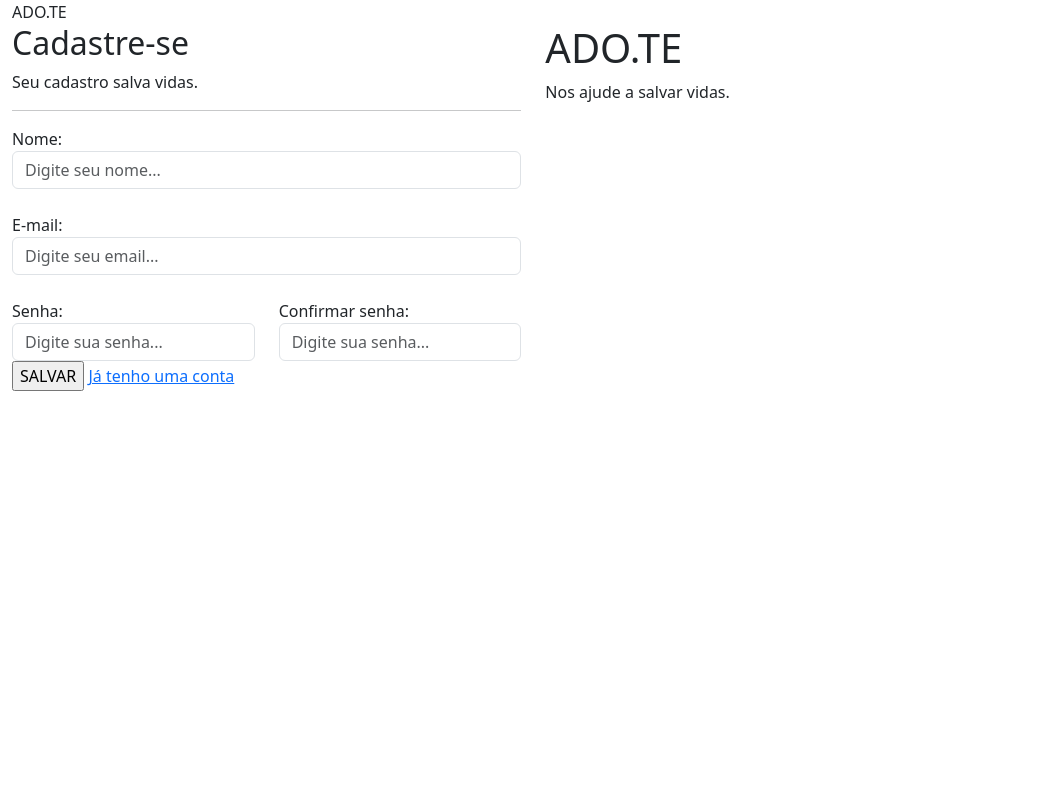
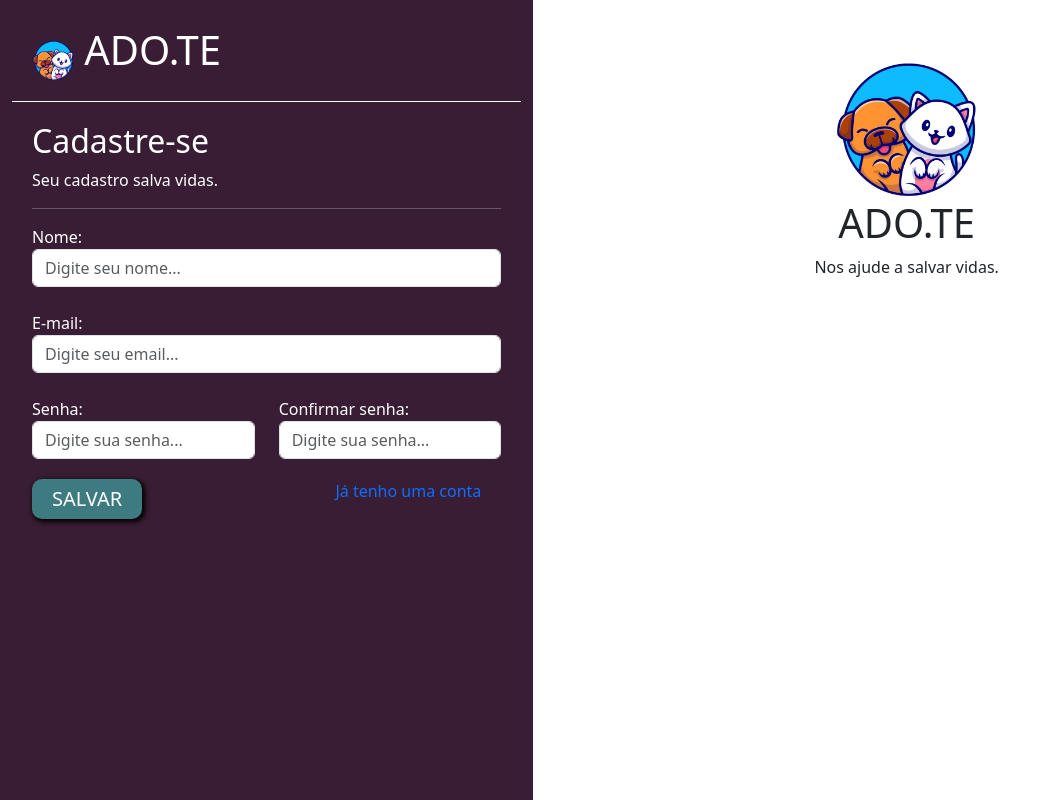
Before and after one commit to samuel-oldra/ADO.TE, a Django app: page /auth/cadastro/ in a window 1280 px wide. Shown: the whole page, without its empty margins (0-1048 px from the left). Run offline with Django 4.2, Linux system fonts and the light colour scheme.

Commit message:
Templates (cadastro)

```diff
--- /dev/null
+++ b/templates/static/usuarios/css/cadastro.css
@@ -0,0 +1,45 @@
+.bg-side {
+    background-color: #391D34;
+    color: white;
+    height: 100vh;
+
+}
+
+.header {
+    border-bottom: 1px solid white;
+    padding: 20px;
+}
+
+.body-form {
+    padding: 20px;
+}
+
+.font-logo {
+    margin-left: 10px;
+    font-size: 40px;
+
+}
+
+.btn-custom-primary {
+    background-color: #3D7B80;
+    border: none;
+    box-shadow: 2px 2px 5px 1px black;
+    color: white;
+    font-size: 20px;
+    padding: 5px 20px 5px 20px;
+    border-radius: 10px;
+    margin-top: 20px;
+
+}
+
+.link-float {
+
+    text-decoration: none;
+    float: right;
+    margin: 20px;
+}
+
+.side-logo {
+    text-align: center;
+    margin-top: 60px;
+}
--- a/usuarios/templates/cadastro.html
+++ b/usuarios/templates/cadastro.html
@@ -1,3 +1,5 @@
+{% load static %}
+
 <!doctype html>
 <html lang="pt-BR">
 <head>
@@ -5,13 +7,14 @@
     <meta name="viewport" content="width=device-width, initial-scale=1">
     <title>Cadastro</title>
     <link href="https://cdn.jsdelivr.net/npm/bootstrap@5.3.0-alpha1/dist/css/bootstrap.min.css" rel="stylesheet">
+    <link href="{% static 'usuarios/css/cadastro.css' %}" rel="stylesheet">
 </head>
 <body>
 <div class="container-fluid">
     <div class="row">
         <div class="col-md-5 bg-side">
             <div class='header'>
-                <img src="" width="9%"><span class="font-logo">ADO.TE</span>
+                <img src="{% static 'usuarios/img/logo_adote.png' %}" width="9%"><span class="font-logo">ADO.TE</span>
             </div>
             <div class="body-form">
                 <h2>Cadastre-se</h2>
@@ -42,7 +45,7 @@
         </div>
         <div class="col-md-7">
             <div class="side-logo">
-                <img class="logo-margin-top" src="" width="20%">
+                <img class="logo-margin-top" src="{% static 'usuarios/img/logo_adote.png' %}" width="20%">
                 <h1>ADO.TE</h1>
                 <p>Nos ajude a salvar vidas.</p>
             </div>
```
Also changed, not shown: README.md, README_IMGS/cadastre-se.png (added), templates/static/usuarios/img/logo_adote.png (added).
